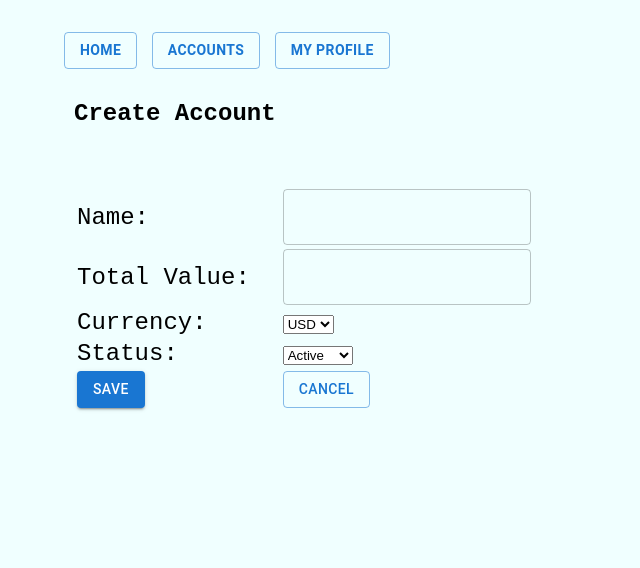
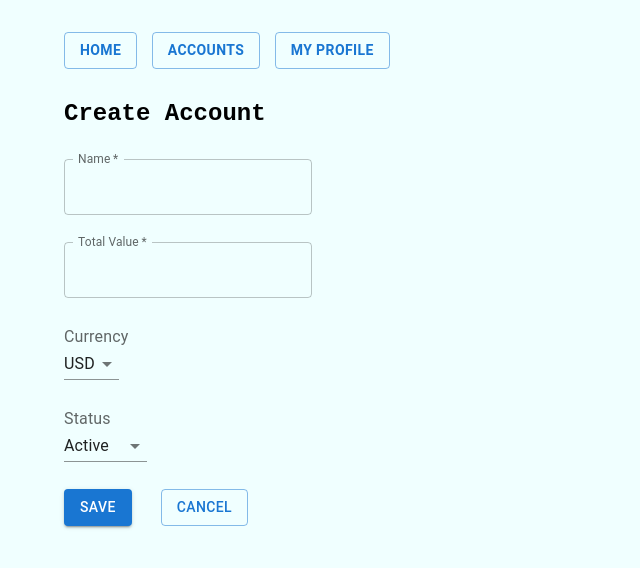
Before and after one commit to spring-lab-01/finance-portfolio, a React (Vite) app in the folder src/main/frontend/: page /accounts/create in a window 1280 px wide. Shown: the top 568 px of the page, without its empty margins (0-640 px from the left). Built offline with nearby package versions, Linux system fonts and the light colour scheme.

Commit message:
create account form udpdated

```diff
--- a/src/main/frontend/src/components/AccountCreate.tsx
+++ b/src/main/frontend/src/components/AccountCreate.tsx
@@ -1,6 +1,6 @@
 import {ChangeEvent, FormEvent, useState} from "react";
 import {Account} from "./Account.tsx";
-import {Box, Button, TextField} from "@mui/material";
+import {Box, Button, InputLabel, NativeSelect, TextField} from "@mui/material";
 import {useNavigate} from "react-router-dom";
 
 export function AccountCreate() {
@@ -38,50 +38,37 @@ export function AccountCreate() {
 
     //const [open, setOpen] = useState(true);
 
-    const style = {
-        width: 'auto',
-        paddingLeft: '10px',
-        paddingRight:'10px',
-    };
 
 
     return (
                     <Box
                         component="form"
-                        sx={style}
                         noValidate
                         autoComplete="off"
                         onSubmit={(e) => handleSubmit(e)}>
                         <div className="div-margin">
                             <h4 className="align-center">Create Account</h4>
-                            <br/>
-                            <table>
-                                <tbody>
-                                <tr>
-                                    <td>
-                                        Name:&nbsp;&nbsp;
-                                    </td>
-                                    <td>
+
                             <TextField
                                 required
                                 id="outlined-required"
-                                            // label="Required"
+                                label="Name"
                                 name={"name"}
                                 defaultValue={selectedAccount.name}
                                 value={selectedAccount.name}
                                 onChange={handleChange}
+                                slotProps={{
+                                    inputLabel: {
+                                        shrink: true,
+                                    },
+                                }}
                             />
-                                    </td>
-                                </tr>
-                                <tr>
-                                    <td>
-                                        Total Value:&nbsp;&nbsp;
-                                    </td>
-                                    <td>
+                            <br/>
+                            <br/>
                             <TextField
                                 required
                                 id="outlined-required"
-                                            // label="Required"
+                                label="Total Value"
                                 type="number"
                                 name={"totalValue"}
                                 defaultValue={selectedAccount.totalValue}
@@ -93,37 +80,39 @@ export function AccountCreate() {
                                     },
                                 }}
                             />
-                                    </td>
-                                </tr>
-                                <tr>
-                                    <td>
-                                        Currency:&nbsp;&nbsp;
-                                    </td>
-                                    <td>
-                                        <select onChange={handleSelectChange} name={"currency"} defaultValue={"USD"}>
+                            <br/>
+                            <br/>
+                            <InputLabel variant="standard" htmlFor="currency-native">
+                                Currency
+                            </InputLabel>
+                            <NativeSelect
+                                name={"currency"}
+                                defaultValue={selectedAccount.currency}
+                                value={selectedAccount.currency}
+                                onChange={handleSelectChange}
+                            >
                                 <option value={"USD"}>USD</option>
                                 <option value={"INR"}>INR</option>
-                                        </select>
-
-                                    </td>
-                                </tr>
-                                <tr>
-                                    <td>
-                                        Status:&nbsp;&nbsp;
-                                    </td>
-                                    <td>
-                                        <select onChange={handleSelectChange} name={"status"} defaultValue={"Active"}>
+                            </NativeSelect>
+                            <br/>
+                            <br/>
+                            <InputLabel variant="standard" htmlFor="status-native">
+                                Status
+                            </InputLabel>
+                            <NativeSelect
+                                defaultValue={"Active"}
+                                name={"status"}
+                                value={selectedAccount.status}
+                                onChange={handleSelectChange}
+                            >
                                 <option value={"Active"}>Active</option>
                                 <option value={"InActive"}>InActive</option>
-                                        </select>
-                                    </td>
-                                </tr>
-                                <tr>
-                                    <td><Button type={"submit"} variant="contained"> Save </Button></td>
-                                    <td><Button onClick={() => handleCancel()} variant="outlined"> Cancel </Button></td>
-                                </tr>
-                                </tbody>
-                            </table>
+                            </NativeSelect>
+                            <br/>
+                            <br/>
+                            <Button type={"submit"} variant="contained"> Save </Button> &nbsp;
+                            <Button onClick={() => handleCancel()} variant="outlined"> Cancel </Button>
+
                         </div>
                     </Box>
     )
```
Lines whose indentation alone changed are shown as unchanged.
